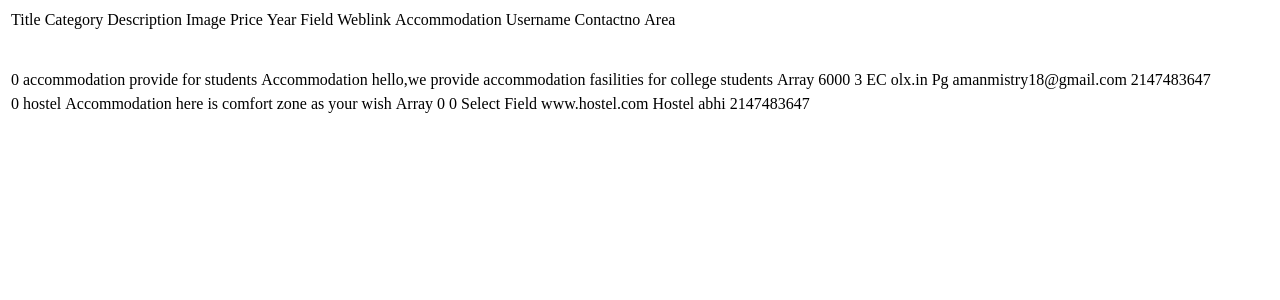
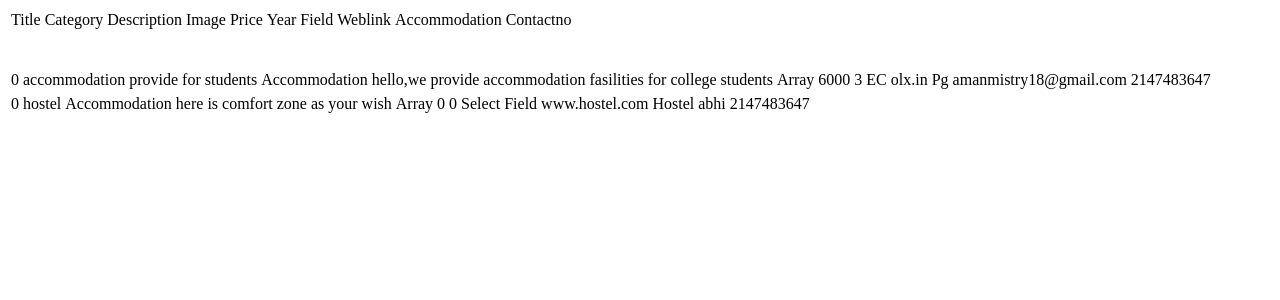
Before and after one commit to amanmistry/studentarena, a PHP site: page /accomodation.php in a window 1280 px wide. Shown: the top 300 px of the page. Run offline with PHP 8.4, Linux system fonts and the light colour scheme; data comes from the database, SQL or seed files in the repository; a stand-in replaces the project's code that opens the database connection.

Commit message:
Update accomodation.php
comments some unused code

```diff
--- a/accomodation.php
+++ b/accomodation.php
@@ -16,9 +16,9 @@
 		<td>Field</td>
 		<td>Weblink</td>
 		<td>Accommodation</td>
-		<td>Username</td>
+<!-- 		<td>Username</td> -->
 		<td>Contactno</td>
-		<td>Area</td>
+<!-- 		<td>Area</td> -->
 	</tr>
 </table>
 	<br><br>
```
